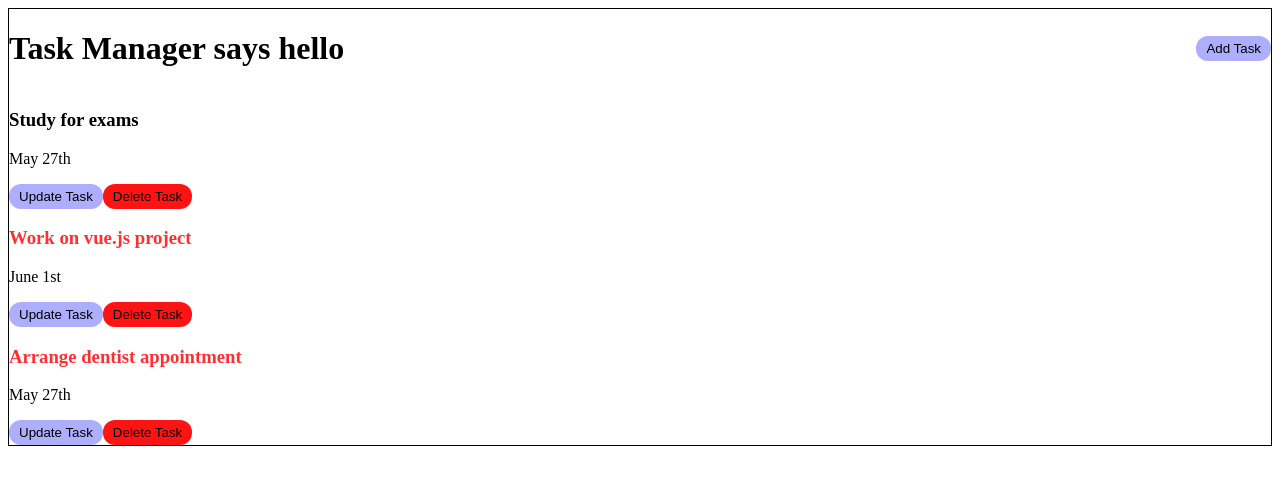
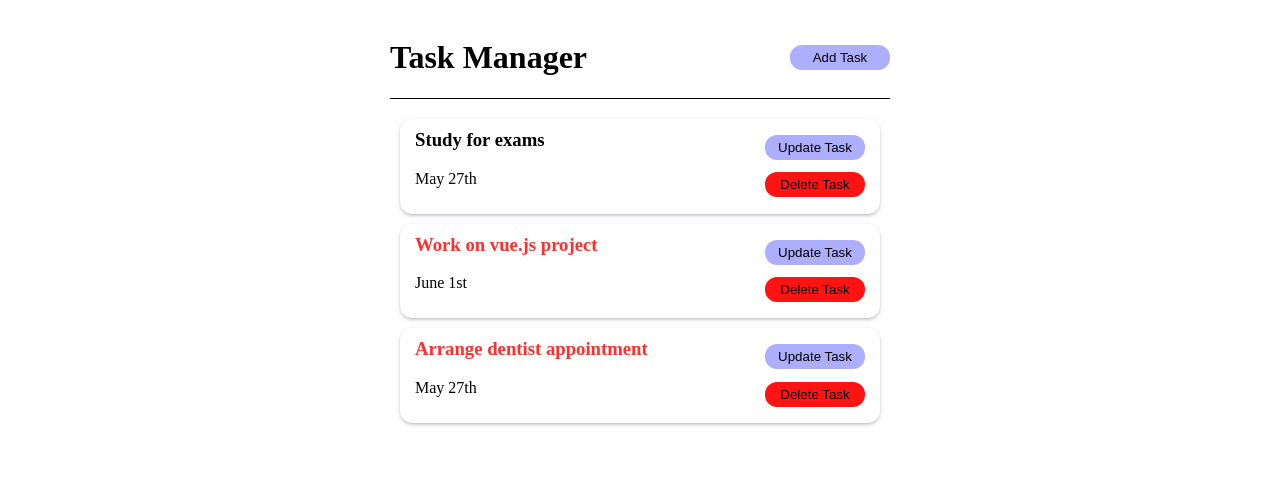
Before and after one commit to apdraganis/Vue-Task-Manager, a Vue app: page / in a window 1280 px wide. Shown: the top 484 px of the page. Built offline with nearby package versions, Linux system fonts and the light colour scheme.

Commit message:
add basic layout

```diff
--- a/src/App.vue
+++ b/src/App.vue
@@ -63,9 +63,13 @@ export default {
   text-align: center;
   color: #2c3e50;
   margin-top: 60px;
+
 }
 
 .container {
-  border: 1px solid black;
+  width: 500px;
+  height: fit-content;
+  margin: auto;
+  padding: 10px 20px;
 }
 </style>
--- a/src/components/TaskHeader.vue
+++ b/src/components/TaskHeader.vue
@@ -1,6 +1,6 @@
 <template>
   <header>
-    <h1>Task Manager says {{ title }}</h1>
+    <h1>Task Manager</h1>
     <TaskButton buttonText="Add Task" class="button-default" />
   </header>
 </template>
@@ -27,5 +27,6 @@ header {
   justify-content: space-between;
   align-items: center;
   margin-bottom: 20px;
+  border-bottom: 1px solid black;
 }
 </style>
--- a/src/components/TaskItem.vue
+++ b/src/components/TaskItem.vue
@@ -1,9 +1,16 @@
 <template>
-  <h3 @dblclick="$emit('toggle-priority', task.id)" :class="task.priority === true ? 'priority-task' : ''">{{ task.text
-  }}</h3>
-  <p>{{ task.deadline }}</p>
-  <TaskButton class="button-default" buttonText='Update Task' />
-  <TaskButton @click="$emit('delete-task', task.id)" class="button-delete" buttonText='Delete Task' />
+  <div class="wrapper">
+    <div>
+      <h3 @dblclick="$emit('toggle-priority', task.id)" :class="task.priority === true ? 'priority-task' : ''">{{
+          task.text
+      }}</h3>
+      <p>{{ task.deadline }}</p>
+    </div>
+    <div class="btns">
+      <TaskButton class="button-default" buttonText='Update Task' />
+      <TaskButton @click="$emit('delete-task', task.id)" class="button-delete" buttonText='Delete Task' />
+    </div>
+  </div>
 </template>
 
 
@@ -22,8 +29,25 @@ export default {
 </script>
 
 <style scoped>
+.wrapper {
+
+  border-radius: 12px;
+  box-shadow: rgba(50, 50, 93, 0.25) 0px 2px 5px -1px, rgba(0, 0, 0, 0.3) 0px 1px 3px -1px;
+  padding: 10px 15px;
+  margin: 10px;
+  display: flex;
+  justify-content: space-between;
+}
+
 h3 {
+  margin-top: 0px;
   cursor: pointer;
   user-select: none;
 }
+
+.btns {
+  display: flex;
+  flex-direction: column;
+  justify-content: space-around;
+}
 </style>
--- a/src/style/style.scss
+++ b/src/style/style.scss
@@ -8,6 +8,7 @@ $hover-delete-button-color: rgba(255, 19, 19, 0.74);
   padding: 5px 10px;
   border: none;
   border-radius: 12px;
+  width: 100px;
   cursor: pointer;
 }
 
```
